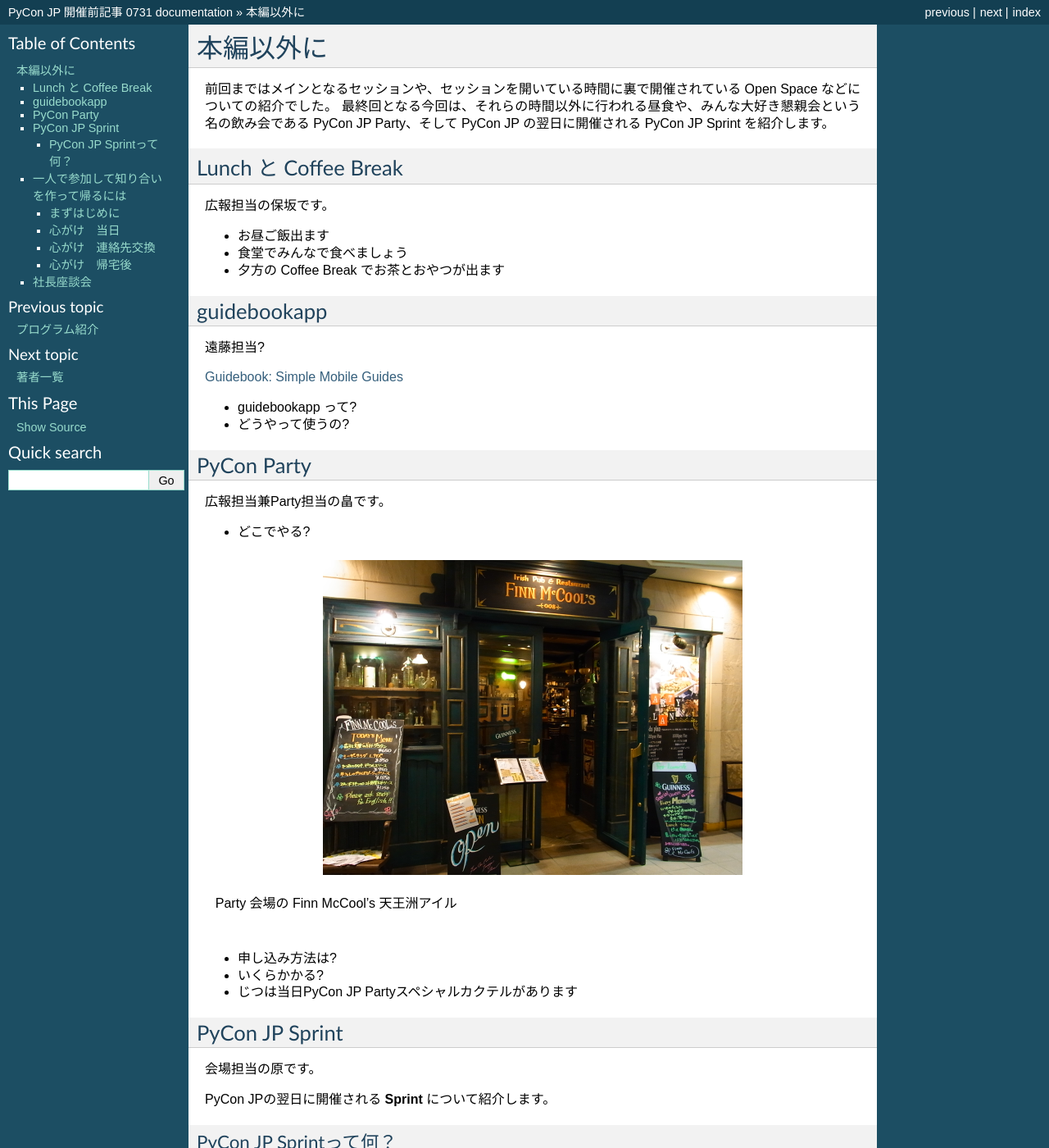
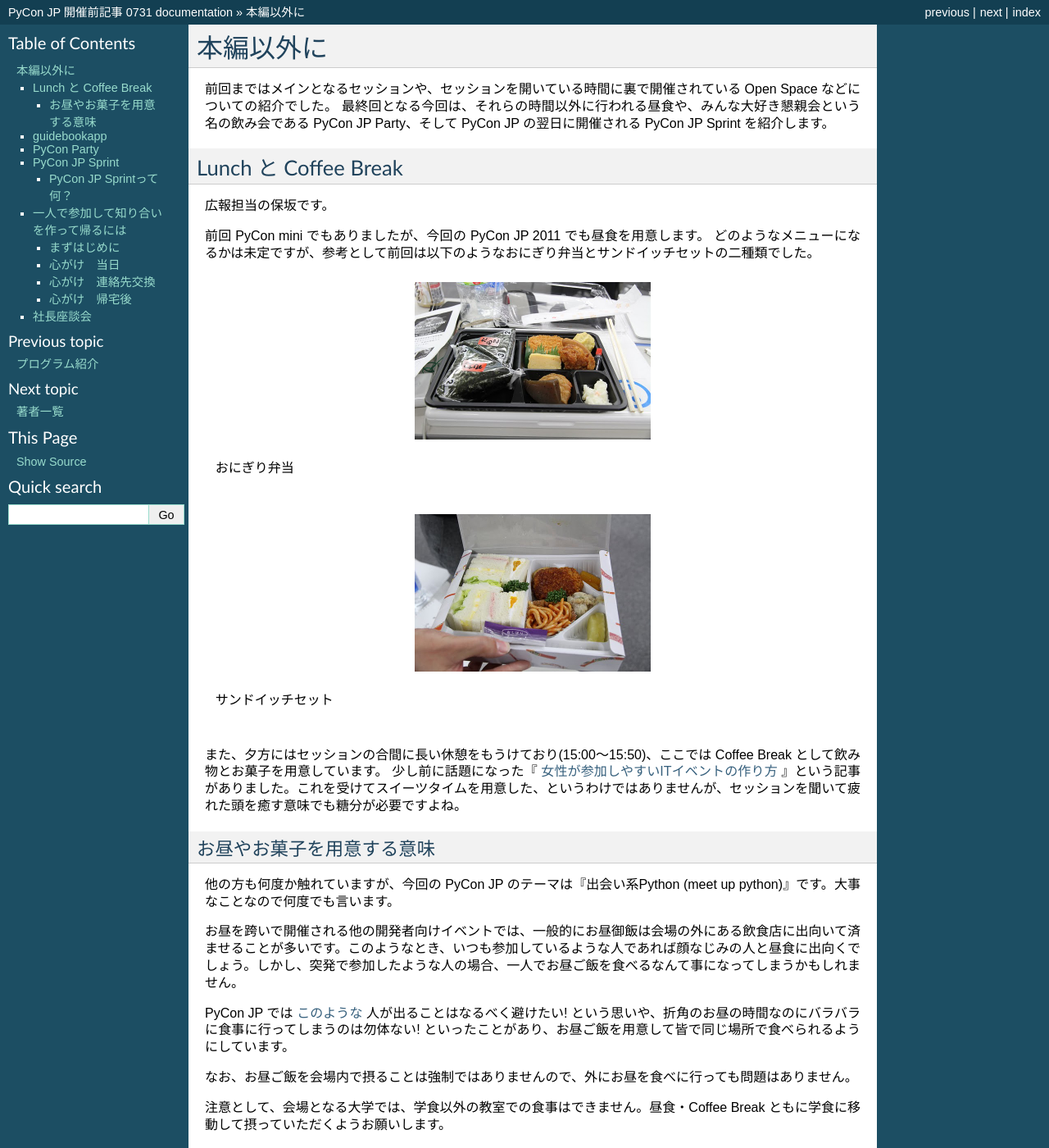
Before and after one commit to michilu/prepycon-article, a Sphinx documentation site: the page built from sphinx/vol3.rst, in a window 1280 px wide and 1400 px high. Shown: the whole window at 82% size. Built offline with Sphinx 7.4.7, drawn with Linux system fonts in a browser that asks for light colours.

Commit message:
お昼ご飯について

```diff
--- a/sphinx/vol3.rst
+++ b/sphinx/vol3.rst
@@ -11,9 +11,38 @@ Lunch と Coffee Break
 
 広報担当の保坂です。
 
-- お昼ご飯出ます
-- 食堂でみんなで食べましょう
-- 夕方の Coffee Break でお茶とおやつが出ます
+前回 PyCon mini でもありましたが、今回の PyCon JP 2011 でも昼食を用意します。
+どのようなメニューになるかは未定ですが、参考として前回は以下のようなおにぎり弁当とサンドイッチセットの二種類でした。
+
+.. figure:: /_static/riceball.jpg
+    :scale: 50%
+    :alt: おにぎり弁当
+
+    おにぎり弁当
+
+.. figure:: /_static/sandwitch.jpg
+    :scale: 50%
+    :alt: サンドイッチセット
+
+    サンドイッチセット
+
+また、夕方にはセッションの合間に長い休憩をもうけており(15:00〜15:50)、ここでは Coffee Break として飲み物とお菓子を用意しています。
+少し前に話題になった『 `女性が参加しやすいITイベントの作り方 <http://engineer.typemag.jp/entra/2011/07/-it6.php>`_ 』という記事がありました。これを受けてスイーツタイムを用意した、というわけではありませんが、セッションを聞いて疲れた頭を癒す意味でも糖分が必要ですよね。
+
+
+お昼やお菓子を用意する意味
+--------------------------
+
+他の方も何度か触れていますが、今回の PyCon JP のテーマは『出会い系Python (meet up python)』です。大事なことなので何度でも言います。
+
+お昼を跨いで開催される他の開発者向けイベントでは、一般的にお昼御飯は会場の外にある飲食店に出向いて済ませることが多いです。このようなとき、いつも参加しているような人であれば顔なじみの人と昼食に出向くでしょう。しかし、突発で参加したような人の場合、一人でお昼ご飯を食べるなんて事になってしまうかもしれません。
+
+PyCon JP では `このような <http://answer.pythonpath.jp/questions/418/pycon-jp-2011>`_ 人が出ることはなるべく避けたい! という思いや、折角のお昼の時間なのにバラバラに食事に行ってしまうのは勿体ない! といったことがあり、お昼ご飯を用意して皆で同じ場所で食べられるようにしています。
+
+なお、お昼ご飯を会場内で摂ることは強制ではありませんので、外にお昼を食べに行っても問題はありません。
+
+注意として、会場となる大学では、学食以外の教室での食事はできません。昼食・Coffee Break ともに学食に移動して摂っていただくようお願いします。
+
 
 guidebookapp
 ============
```
Also changed, not shown: sphinx/_static/riceball.jpg (added), sphinx/_static/sandwitch.jpg (added).
